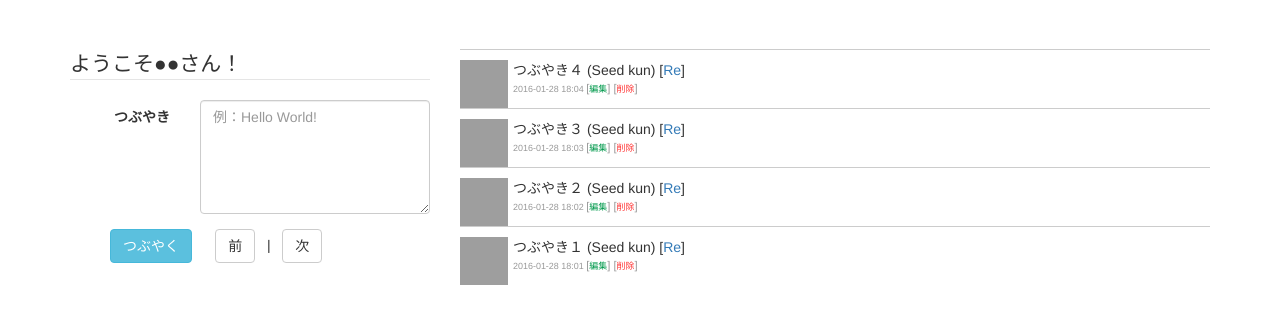
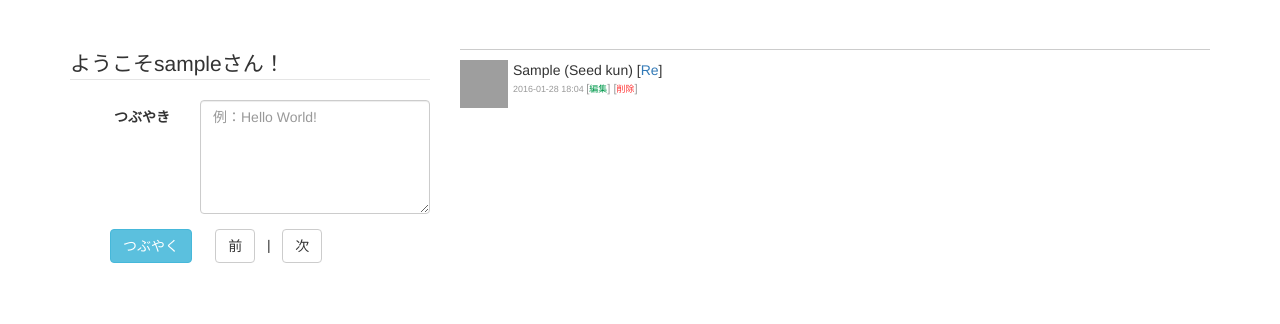
Before and after one commit to XxnaruponxX/seed_sns, a PHP site: page / in a window 1280 px wide. Shown: the part 51-375 px from the top of the page. Run offline with PHP 8.4, Linux system fonts and the light colour scheme; the visitor is signed in with stand-in values (Sample User, id 1); tables that the repository leaves empty hold one stand-in row (values such as "Sample post"); grey boxes are pictures that could not be loaded.

Commit message:
つぶやき完了

```diff
--- a/index.php
+++ b/index.php
@@ -1,3 +1,101 @@
+<?php
+
+//sessionをスタート
+session_start();
+
+//ログイン状態のチェック
+//ログインしていると判断できる条件
+//１．セッションにIDが入っていること
+//２.最後の行動から一時間以内であること
+if ((isset($_SESSION['login_member_id'])) && ($_SESSION['time'] + 3600 > time())){
+
+  //ログインしている
+  //セッションの時間更新
+  $_SESSION['time'] = time();
+
+}else{
+  //ログインしていない
+  header('Location: login.php');
+  exit();
+  # code...
+}
+
+
+//dbconnect.phpを読み込む
+require('dbconnect.php');
+
+//ログインしている人の情報を取得（名前を表示）
+//SQL実行し、ユーザーのデータを取得
+$sql = sprintf('SELECT * FROM `members` WHERE `member_id` = %d',mysqli_real_escape_string($db,$_SESSION['login_member_id']));
+
+$record = mysqli_query($db,$sql) or die(mysqli_error($db));
+$member = mysqli_fetch_assoc($record);
+//DBへの接続
+$dsn = 'mysql:dbname=seed_sns;host=localhost';
+$user = 'root';
+$password='';
+$dbh = new PDO($dsn,$user,$password);
+$dbh->query('SET NAMES utf8');
+
+
+//sql文を実行する
+if (!empty($_POST)){//POST送信したときのみ動くようにする
+  $tweet = htmlspecialchars($_POST['tweet'],ENT_QUOTES,'UTF-8');
+  $login_member_id = $_SESSION['login_member_id'];
+  $reply_tweet_id = 0;
+  $sql = sprintf('INSERT INTO `tweets`(`tweet`,`member_id`,`reply_tweet_id`,`created`,`modified`) VALUES ("%s","%s","%s",now(),now());',
+
+    mysqli_real_escape_string($db,$tweet),
+    mysqli_real_escape_string($db,$login_member_id),
+    mysqli_real_escape_string($db,$reply_tweet_id)
+    );
+    mysqli_query($db,$sql) or die(mysqli_error($db));
+  header("location: index.php");
+  exit();
+  # code...
+    $stmt = $dbh->prepare($sql);
+  $stmt->execute();
+}
+  //SELECT文の実行
+
+  //SQL文作成(SELECT文)
+  $sql = 'SELECT * FROM `tweets` ORDER BY `created` DESC;';
+
+  //実行
+$stmt = $dbh->prepare($sql);
+  $stmt->execute();
+
+   //配列で取得したデータを格納
+   //配列を初期化
+   $tweet_datas = array();
+  //繰り返し文でデータ取得(フェッチ)
+  while (1) {
+    $rec = $stmt->fetch(PDO::FETCH_ASSOC);
+    if ($rec == false) {
+      break;
+      # code...
+    }
+    $tweet_datas[] = $rec;
+
+  }
+    # code...
+
+
+
+
+
+$dbh = null;
+
+
+
+
+
+?>
+
+
+
+
+
 <!DOCTYPE html>
 <html lang="ja">
   <head>
@@ -8,11 +106,11 @@
     <title>SeedSNS</title>
 
     <!-- Bootstrap -->
-    <link href="../assets/css/bootstrap.css" rel="stylesheet">
-    <link href="../assets/font-awesome/css/font-awesome.css" rel="stylesheet">
-    <link href="../assets/css/form.css" rel="stylesheet">
-    <link href="../assets/css/timeline.css" rel="stylesheet">
-    <link href="../assets/css/main.css" rel="stylesheet">
+    <link href="assets/css/bootstrap.css" rel="stylesheet">
+    <link href="assets/font-awesome/css/font-awesome.css" rel="stylesheet">
+    <link href="assets/css/form.css" rel="stylesheet">
+    <link href="assets/css/timeline.css" rel="stylesheet">
+    <link href="assets/css/main.css" rel="stylesheet">
 
   </head>
   <body>
@@ -31,7 +129,7 @@
           <!-- Collect the nav links, forms, and other content for toggling -->
           <div class="collapse navbar-collapse" id="bs-example-navbar-collapse-1">
               <ul class="nav navbar-nav navbar-right">
-                <li><a href="logout.html">ログアウト</a></li>
+                <li><a href="logout.php">ログアウト</a></li>
               </ul>
           </div>
           <!-- /.navbar-collapse -->
@@ -42,7 +140,7 @@
   <div class="container">
     <div class="row">
       <div class="col-md-4 content-margin-top">
-        <legend>ようこそ●●さん！</legend>
+        <legend>ようこそ<?php echo $member['nick_name']; ?>さん！</legend>
         <form method="post" action="" class="form-horizontal" role="form">
             <!-- つぶやき -->
             <div class="form-group">
@@ -60,12 +158,12 @@
           </ul>
         </form>
       </div>
-
+      <?php foreach ($tweet_datas as $tweet_each){ ?>
       <div class="col-md-8 content-margin-top">
         <div class="msg">
           <img src="http://c85c7a.medialib.glogster.com/taniaarca/media/71/71c8671f98761a43f6f50a282e20f0b82bdb1f8c/blog-images-1349202732-fondo-steve-jobs-ipad.jpg" width="48" height="48">
           <p>
-            つぶやき４<span class="name"> (Seed kun) </span>
+            <?php echo $tweet_each['tweet']; ?><span class="name"> (Seed kun) </span>
             [<a href="#">Re</a>]
           </p>
           <p class="day">
@@ -76,56 +174,15 @@
             [<a href="#" style="color: #F33;">削除</a>]
           </p>
         </div>
-        <div class="msg">
-          <img src="http://c85c7a.medialib.glogster.com/taniaarca/media/71/71c8671f98761a43f6f50a282e20f0b82bdb1f8c/blog-images-1349202732-fondo-steve-jobs-ipad.jpg" width="48" height="48">
-          <p>
-            つぶやき３<span class="name"> (Seed kun) </span>
-            [<a href="#">Re</a>]
-          </p>
-          <p class="day">
-            <a href="view.html">
-              2016-01-28 18:03
-            </a>
-            [<a href="#" style="color: #00994C;">編集</a>]
-            [<a href="#" style="color: #F33;">削除</a>]
-          </p>
-        </div>
-        <div class="msg">
-          <img src="http://c85c7a.medialib.glogster.com/taniaarca/media/71/71c8671f98761a43f6f50a282e20f0b82bdb1f8c/blog-images-1349202732-fondo-steve-jobs-ipad.jpg" width="48" height="48">
-          <p>
-            つぶやき２<span class="name"> (Seed kun) </span>
-            [<a href="#">Re</a>]
-          </p>
-          <p class="day">
-            <a href="view.html">
-              2016-01-28 18:02
-            </a>
-            [<a href="#" style="color: #00994C;">編集</a>]
-            [<a href="#" style="color: #F33;">削除</a>]
-          </p>
-        </div>
-        <div class="msg">
-          <img src="http://c85c7a.medialib.glogster.com/taniaarca/media/71/71c8671f98761a43f6f50a282e20f0b82bdb1f8c/blog-images-1349202732-fondo-steve-jobs-ipad.jpg" width="48" height="48">
-          <p>
-            つぶやき１<span class="name"> (Seed kun) </span>
-            [<a href="#">Re</a>]
-          </p>
-          <p class="day">
-            <a href="view.html">
-              2016-01-28 18:01
-            </a>
-            [<a href="#" style="color: #00994C;">編集</a>]
-            [<a href="#" style="color: #F33;">削除</a>]
-          </p>
-        </div>
+      </div>
+      <?php } ?>
+      </div>
       </div>
 
-    </div>
-  </div>
 
     <!-- jQuery (necessary for Bootstrap's JavaScript plugins) -->
-    <script src="../assets/js/jquery-3.1.1.js"></script>
-    <script src="../assets/js/jquery-migrate-1.4.1.js"></script>
-    <script src="../assets/js/bootstrap.js"></script>
+    <script src="assets/js/jquery-3.1.1.js"></script>
+    <script src="assets/js/jquery-migrate-1.4.1.js"></script>
+    <script src="assets/js/bootstrap.js"></script>
   </body>
 </html>
```
Also changed, not shown: join/check.php (+8 -1 lines), join/index.php (+32 -2 lines), login.php (+40 -3 lines).
